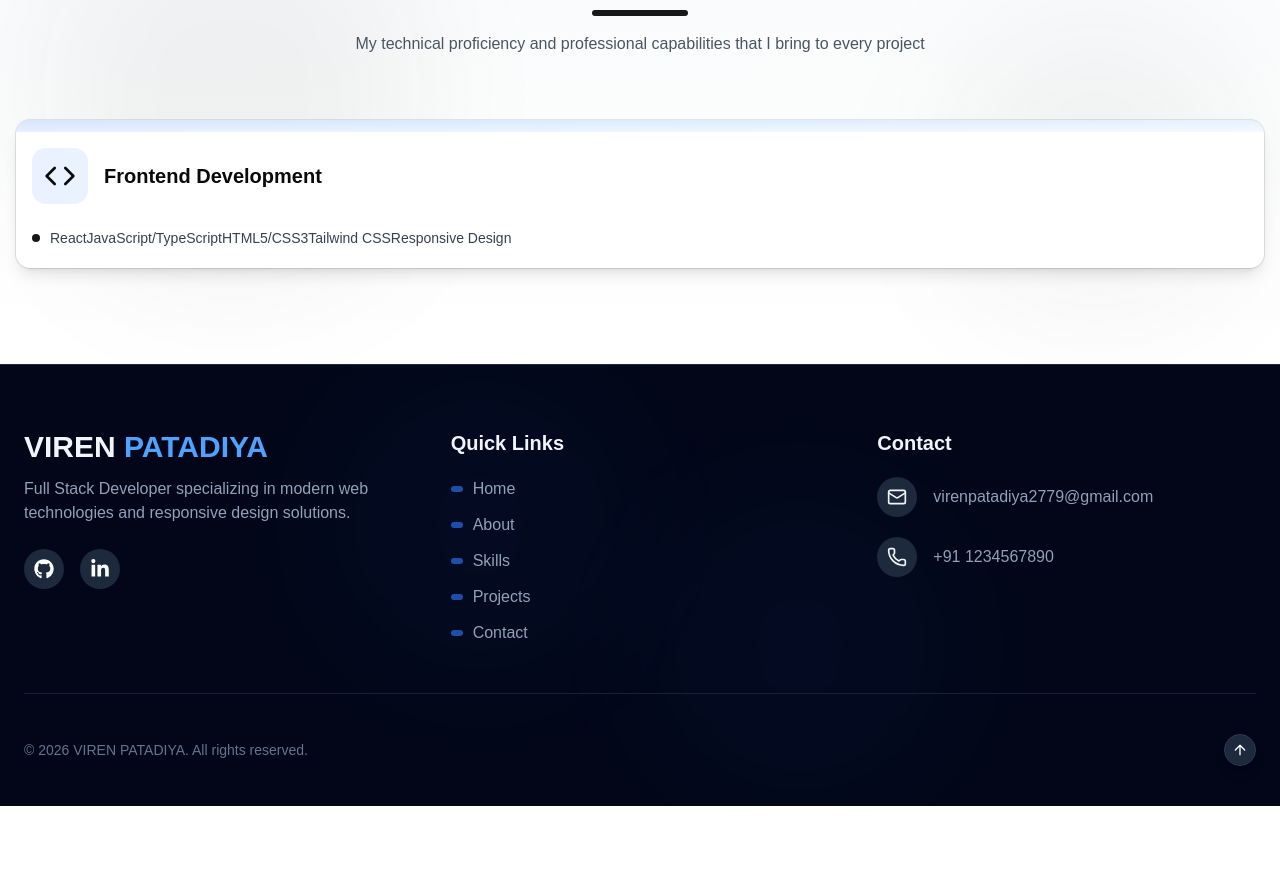
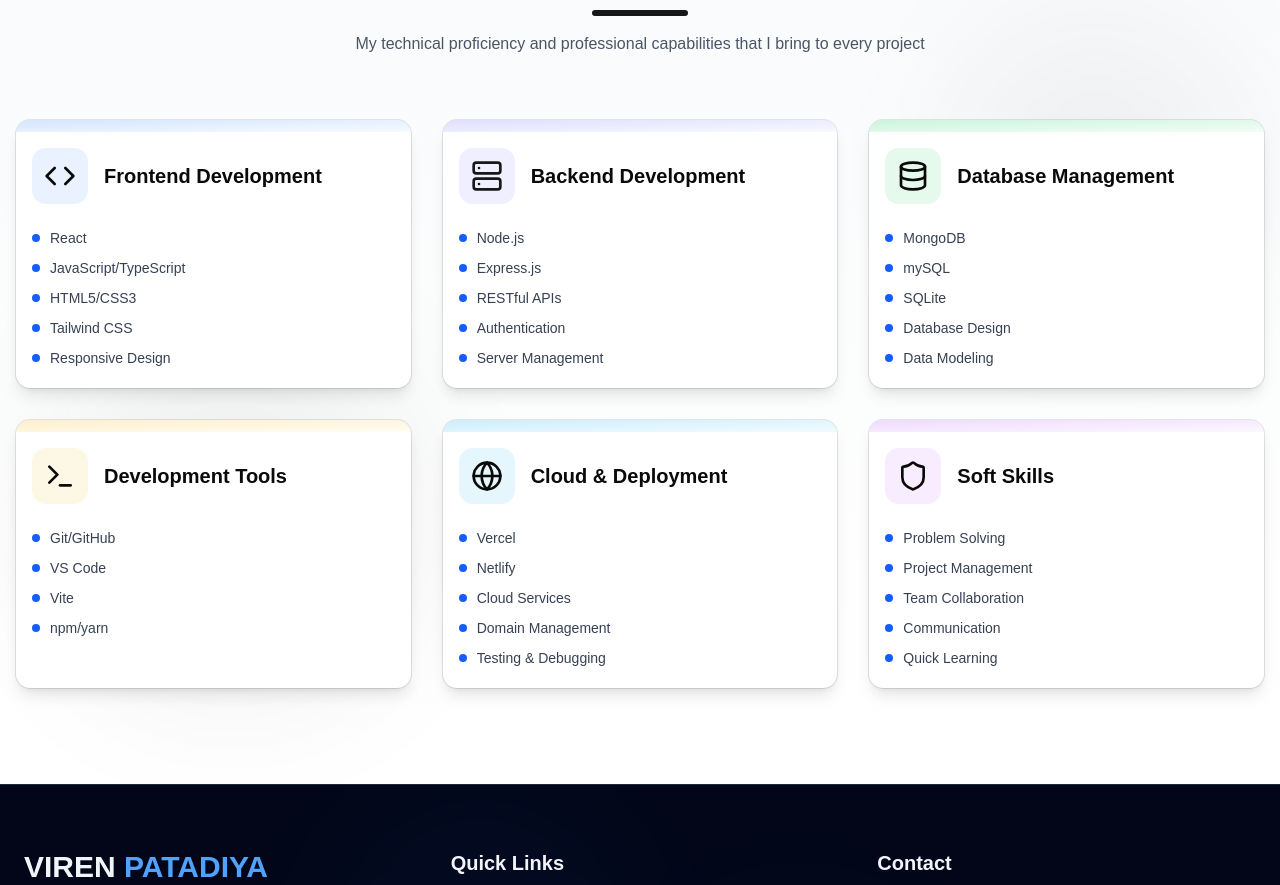
Before and after one commit to VIREN2779/viren-patadiya, a React (Vite) app: page / in a window 1280 px wide. Shown: the part 1814-2699 px from the top of the page. Before the commit the page ends 2620 px from the top, so only its background shows below. Built offline with nearby package versions, Linux system fonts and the light colour scheme.

Commit message:
feat(Skills.tsx): add skill categories with icons and structured layout for improved skills display

```diff
--- a/src/components/Skills.tsx
+++ b/src/components/Skills.tsx
@@ -1,9 +1,54 @@
-import { Code } from 'lucide-react';
+import { Shield, Code, Database, Server, Globe, Terminal } from 'lucide-react';
 import { Card, CardContent, CardHeader } from "@/components/ui/card";
 import { useState } from 'react';
 
 export default function Skills() {
     const [isVisible] = useState(true);
+
+    const skillCategories = [
+        {
+            title: "Frontend Development",
+            icon: <Code className="text-tech-react h-8 w-8" />,
+            color: "from-blue-500/20 to-blue-400/5",
+            iconBg: "bg-blue-500/10",
+            skills: ["React", "JavaScript/TypeScript", "HTML5/CSS3", "Tailwind CSS", "Responsive Design"]
+        },
+        {
+            title: "Backend Development",
+            icon: <Server className="text-primary h-8 w-8" />,
+            color: "from-indigo-500/20 to-indigo-400/5",
+            iconBg: "bg-indigo-500/10",
+            skills: ["Node.js", "Express.js", "RESTful APIs", "Authentication", "Server Management"]
+        },
+        {
+            title: "Database Management",
+            icon: <Database className="text-tech-node h-8 w-8" />,
+            color: "from-green-500/20 to-green-400/5",
+            iconBg: "bg-green-500/10",
+            skills: ["MongoDB", "mySQL", "SQLite", "Database Design", "Data Modeling"]
+        },
+        {
+            title: "Development Tools",
+            icon: <Terminal className="text-tech-js h-8 w-8" />,
+            color: "from-yellow-500/20 to-yellow-400/5",
+            iconBg: "bg-yellow-500/10",
+            skills: ["Git/GitHub", "VS Code", "Vite", "npm/yarn"]
+        },
+        {
+            title: "Cloud & Deployment",
+            icon: <Globe className="text-navy h-8 w-8" />,
+            color: "from-sky-500/20 to-sky-400/5",
+            iconBg: "bg-sky-500/10",
+            skills: ["Vercel", "Netlify", "Cloud Services", "Domain Management", "Testing & Debugging"]
+        },
+        {
+            title: "Soft Skills",
+            icon: <Shield className="text-tech-cyber h-8 w-8" />,
+            color: "from-purple-500/20 to-purple-400/5",
+            iconBg: "bg-purple-500/10",
+            skills: ["Problem Solving", "Project Management", "Team Collaboration", "Communication", "Quick Learning"]
+        }
+    ];
 
     return (
         <section id="skills" className="relative py-24 bg-gradient-to-b from-gray-50 to-white overflow-hidden">
@@ -20,34 +65,36 @@ export default function Skills() {
                         </p>
                     </div>
 
-                    <div className="gap-8 mt-12">
+                    <div className="grid grid-cols-1 md:grid-cols-2 lg:grid-cols-3 gap-8 mt-12">
+                        {skillCategories.map((category, index) => (
                             <div
+                                key={index}
                                 className={`transition-all duration-700 transform ${isVisible ? 'opacity-100 translate-y-0' : 'opacity-0 translate-y-10'}`}
+                                style={{ transitionDelay: `${index * 100}ms` }}
                             >
                                 <Card className="py-0 pb-5 overflow-hidden h-full border-0 shadow-lg hover:shadow-xl transition-all duration-300">
-                                <div className='bg-gradient-to-br from-blue-500/20 to-blue-400/5 h-3'></div>
+                                    <div className={`bg-gradient-to-br ${category.color} h-3`}></div>
                                     <CardHeader className="">
                                         <div className="flex items-center space-x-4">
-                                        <div className='p-3 rounded-xl bg-blue-500/10'>
-                                            <Code className="text-tech-react h-8 w-8" />
+                                            <div className={`p-3 rounded-xl ${category.iconBg}`}>
+                                                {category.icon}
                                             </div>
-                                        <h3 className="text-xl font-bold text-navy-dark">Frontend Development</h3>
+                                            <h3 className="text-xl font-bold text-navy-dark">{category.title}</h3>
                                         </div>
                                     </CardHeader>
                                     <CardContent className="pt-2">
                                         <ul className="space-y-2.5">
-                                        <li className="flex items-center">
-                                            <div className="w-2 h-2 bg-primary rounded-full mr-2.5"></div>
-                                            <span className="text-gray-700">React</span>
-                                            <span className="text-gray-700">JavaScript/TypeScript</span>
-                                            <span className="text-gray-700">HTML5/CSS3</span>
-                                            <span className="text-gray-700">Tailwind CSS</span>
-                                            <span className="text-gray-700">Responsive Design</span>
+                                            {category.skills.map((skill, skillIndex) => (
+                                                <li key={skillIndex} className="flex items-center">
+                                                    <div className="w-2 h-2 bg-blue-600 rounded-full mr-2.5"></div>
+                                                    <span className="text-gray-700">{skill}</span>
                                                 </li>
+                                            ))}
                                         </ul>
                                     </CardContent>
                                 </Card>
                             </div>
+                        ))}
                     </div>
                 </div>
             </div>
```
Lines whose indentation alone changed are shown as unchanged.
